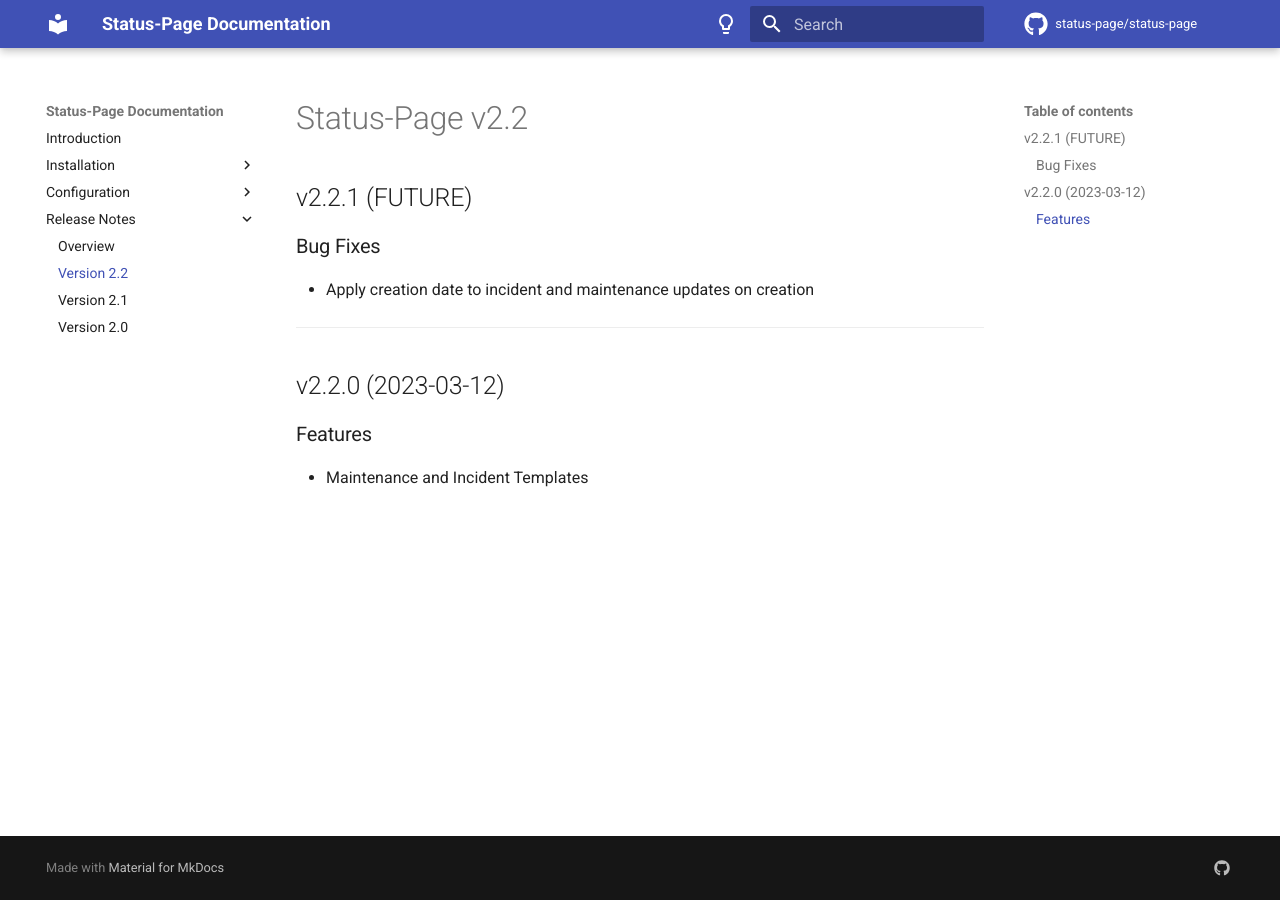
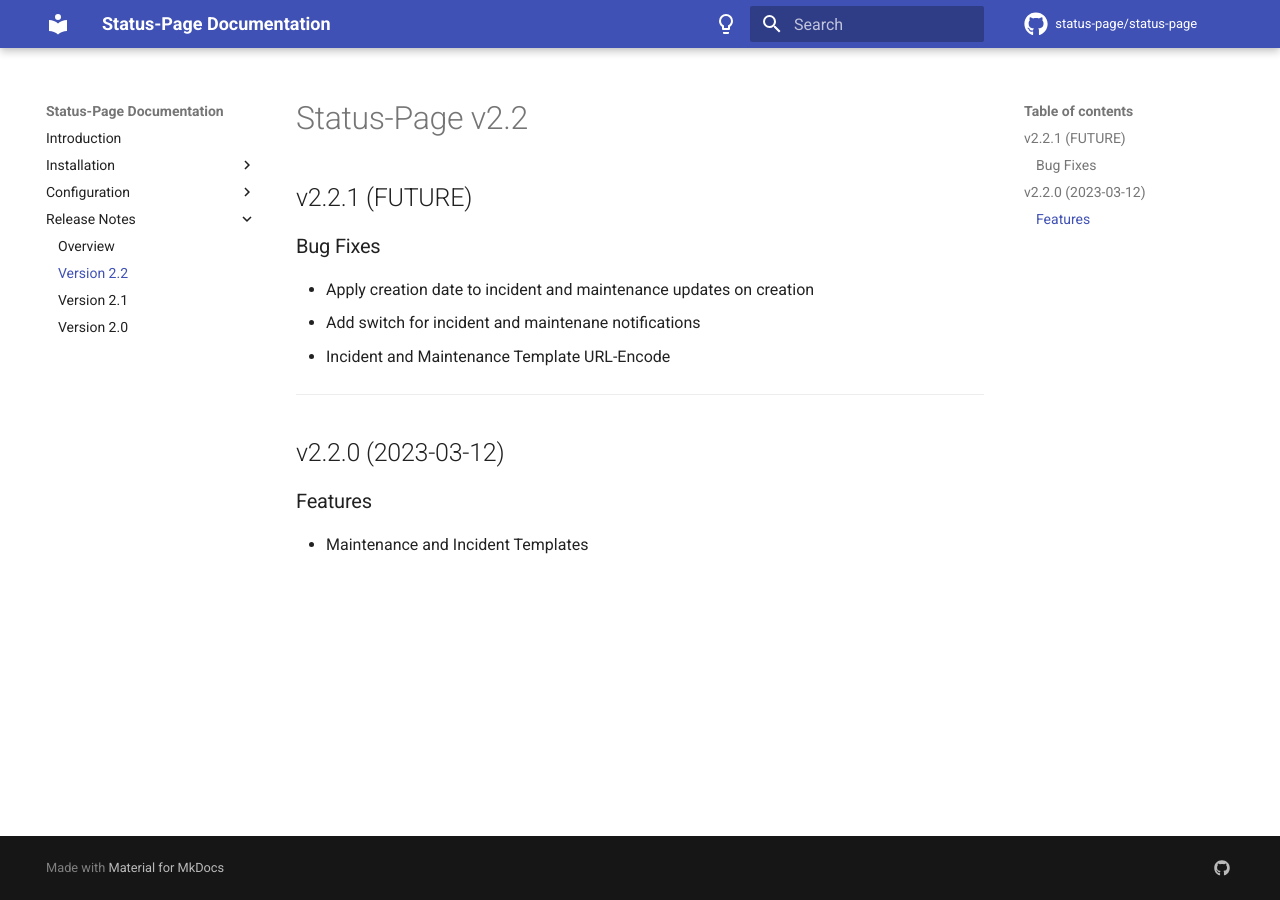
Before and after one commit to Status-Page/Status-Page, an MkDocs documentation site: the page built from docs/release-notes/version-2.2.md, in a window 1280 px wide. Built offline with MkDocs 1.6.1 and Material for MkDocs 9.7.7, drawn with Linux system fonts in a browser that asks for light colours; comment, search, counter and statistics services are not loaded.

Commit message:
chore: changelog

```diff
--- a/docs/release-notes/version-2.2.md
+++ b/docs/release-notes/version-2.2.md
@@ -4,6 +4,8 @@
 
 ### Bug Fixes
 * Apply creation date to incident and maintenance updates on creation
+* Add switch for incident and maintenane notifications
+* Incident and Maintenance Template URL-Encode
 
 
 ---
```
